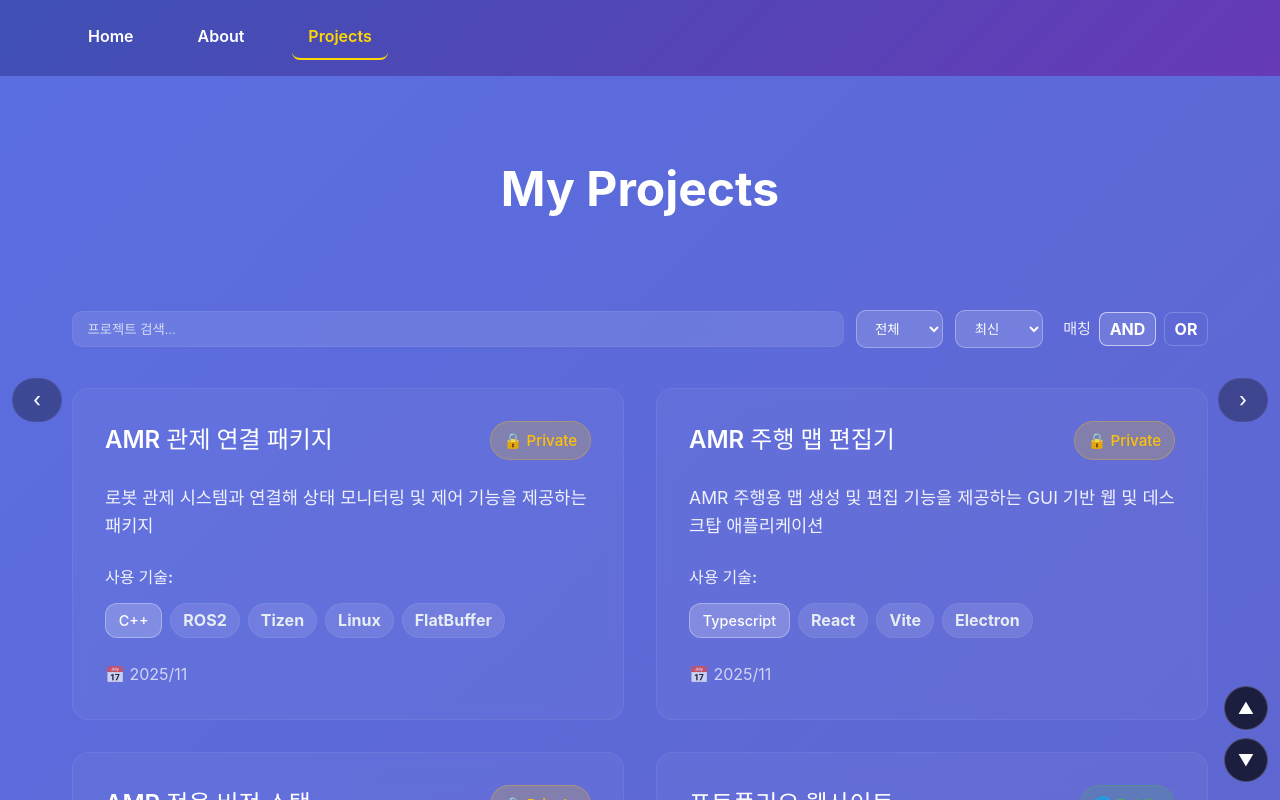
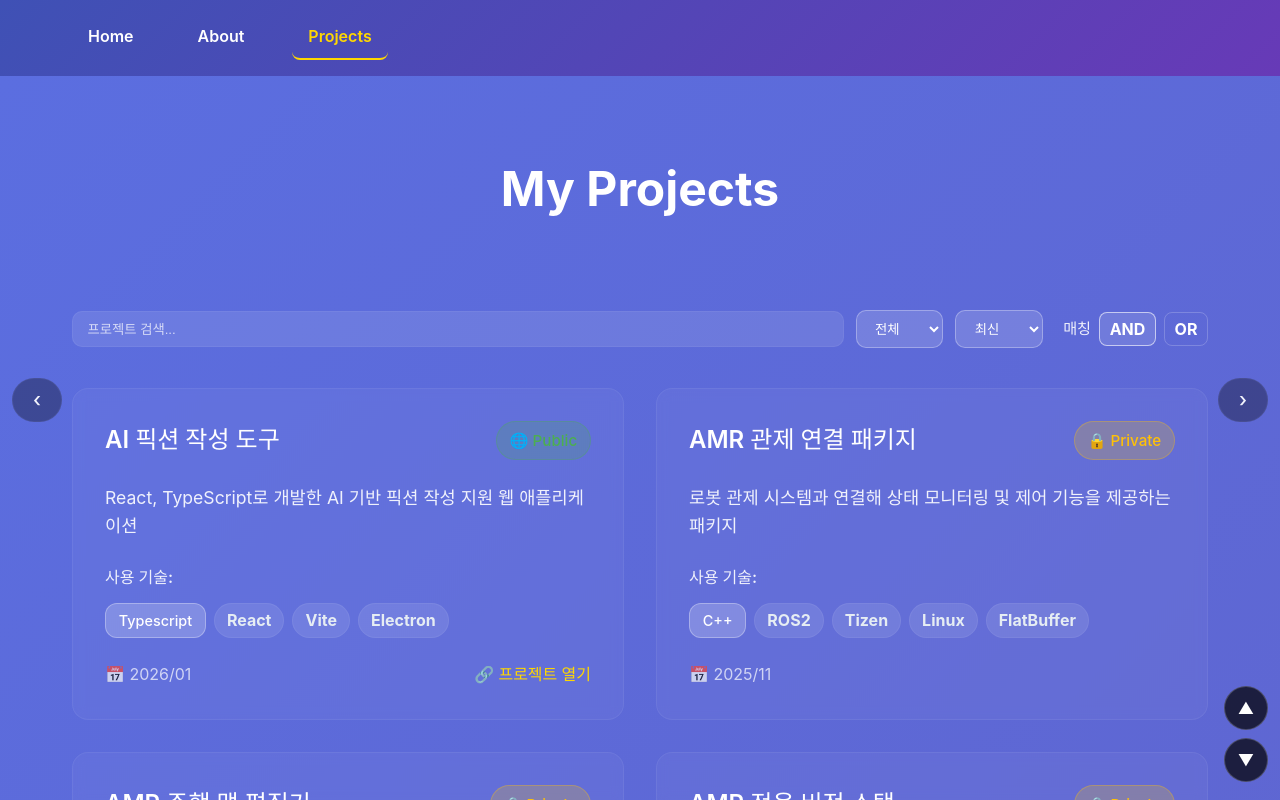
Before and after one commit to maroomir/portfolio, a React (Vite) app: page /projects in a window 1280 px wide. Built offline with nearby package versions, Linux system fonts and the light colour scheme.

Commit message:
doc: Update data.json

```diff
--- a/src/data/data.json
+++ b/src/data/data.json
@@ -157,7 +157,7 @@
       "release": {
         "date": "2025/03",
         "status": "public",
-        "link": "https://github.com/maroomir/mobile-wedding-invitation"
+        "link": "https://yscj-mobile-wedding-invitation.vercel.app/"
       }
     },
     {
@@ -798,7 +798,7 @@
     },
     {
       "name": "yoonimage",
-      "title": "영상 유틸리티 라이브러리",
+      "title": "이미지 처리 유틸리티 라이브러리",
       "description": "컬러 변환·필터·간단한 전처리 기능을 제공하는 C++ 영상 유틸 라이브러리",
       "agency": {
         "name": "maroomir",
@@ -874,8 +874,8 @@
     },
     {
       "name": "ROS2-KAMRPoseEstimator",
-      "title": "배송로봇용 위치 추적기",
-      "description": "오드메트리/IMU/카메라 등 센서를 융합해 배송로봇의 위치를 추정하는 노드",
+      "title": "배송로봇용 마커 기반 위치 초기화 모듈",
+      "description": "실물 ARUCO 마커 또는 QR 마커를 인식해서 배송로봇의 현재 위치를 추정하는 노드",
       "agency": {
         "name": "삼성전자",
         "url": "https://www.samsung.com/sec/"
@@ -950,6 +950,25 @@
         "status": "private",
         "link": ""
       }
+    },
+    {
+      "name": "Picktion",
+      "title": "AI 픽션 작성 도구",
+      "description": "React, TypeScript로 개발한 AI 기반 픽션 작성 지원 웹 애플리케이션",
+      "ability": {
+        "language": "Typescript",
+        "framework": [
+          "React",
+          "Vite",
+          "Electron"
+        ]
+      },
+      "category": "Web Site",
+      "release": {
+        "date": "2026/01",
+        "status": "public",
+        "link": "https://picktion.vercel.app/"
+      }
     }
   ]
 }
--- a/src/pages/Projects.tsx
+++ b/src/pages/Projects.tsx
@@ -233,7 +233,7 @@ function Projects() {
                 <ReleaseDate>📅 {project.release.date}</ReleaseDate>
                 {project.release.status === 'public' && project.release.link && (
                   <GitHubLink href={project.release.link} target="_blank" rel="noopener noreferrer">
-                    🔗 GitHub 보기
+                    🔗 프로젝트 열기
                   </GitHubLink>
                 )}
               </ProjectFooter>
```
